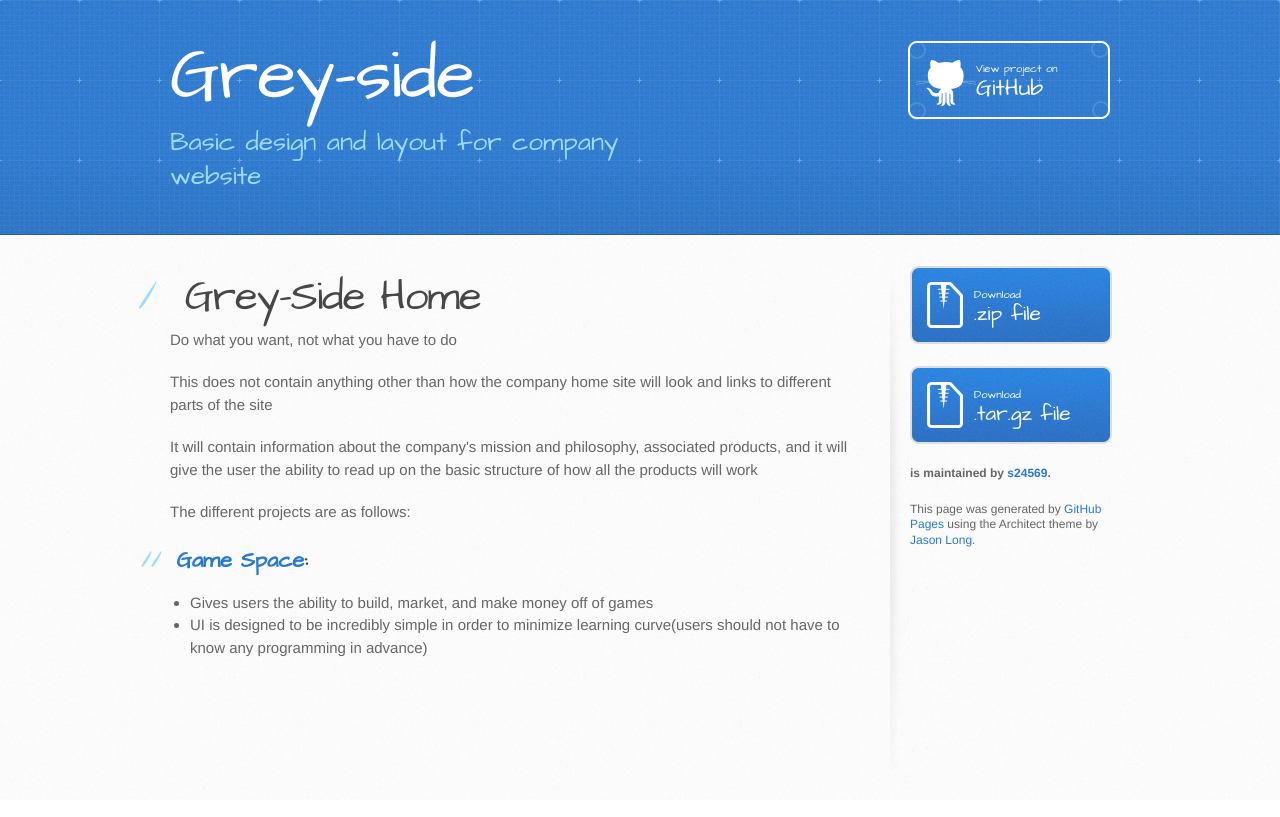
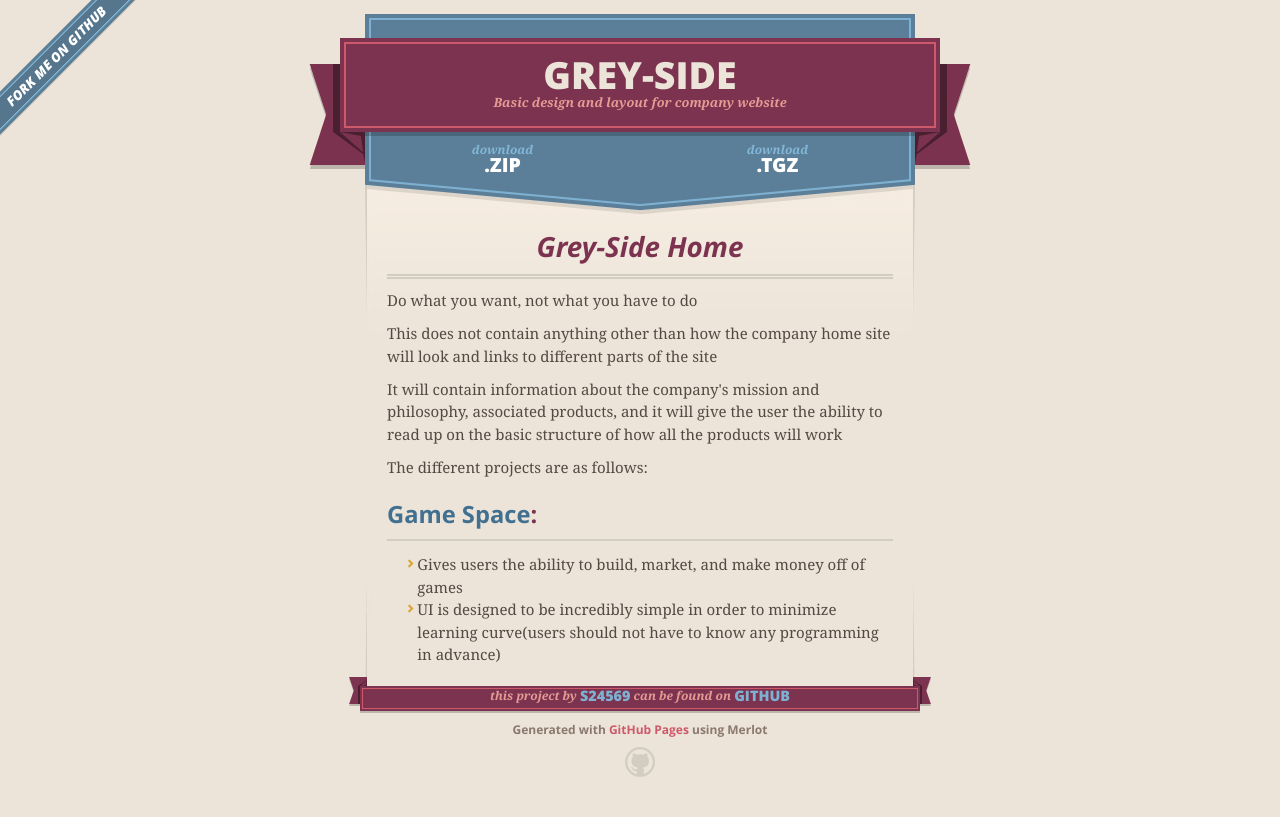
Before and after one commit to DavidWWest/Grey-Side, a PHP site: page / in a window 1280 px wide. Before the commit the page ends 708 px from the top, so only its background shows below. Run offline with PHP 8.4, Linux system fonts and the light colour scheme; some libraries are stand-ins or nearby versions.

Commit message:
Create gh-pages branch via GitHub

```diff
--- a/index.html
+++ b/index.html
@@ -3,31 +3,49 @@
   <head>
     <meta charset='utf-8'>
     <meta http-equiv="X-UA-Compatible" content="chrome=1">
-    <meta name="viewport" content="width=device-width, initial-scale=1, maximum-scale=1">
-    <link href='https://fonts.googleapis.com/css?family=Architects+Daughter' rel='stylesheet' type='text/css'>
-    <link rel="stylesheet" type="text/css" href="stylesheets/stylesheet.css" media="screen">
-    <link rel="stylesheet" type="text/css" href="stylesheets/github-light.css" media="screen">
-    <link rel="stylesheet" type="text/css" href="stylesheets/print.css" media="print">
+    <meta name="viewport" content="width=640">
 
-    <!--[if lt IE 9]>
-    <script src="//html5shiv.googlecode.com/svn/trunk/html5.js"></script>
-    <![endif]-->
+    <link rel="stylesheet" href="stylesheets/core.css" media="screen">
+    <link rel="stylesheet" href="stylesheets/mobile.css" media="handheld, only screen and (max-device-width:640px)">
+    <link rel="stylesheet" href="stylesheets/github-light.css">
 
+    <script type="text/javascript" src="javascripts/modernizr.js"></script>
+    <script type="text/javascript" src="https://ajax.googleapis.com/ajax/libs/jquery/1.7.1/jquery.min.js"></script>
+    <script type="text/javascript" src="javascripts/headsmart.min.js"></script>
+    <script type="text/javascript">
+      $(document).ready(function () {
+        $('#main_content').headsmart()
+      })
+    </script>
     <title>Grey-side by s24569</title>
   </head>
 
   <body>
+    <a id="forkme_banner" href="https://github.com/s24569/Grey-Side">View on GitHub</a>
+    <div class="shell">
+
       <header>
-      <div class="inner">
+        <span class="ribbon-outer">
+          <span class="ribbon-inner">
             <h1>Grey-side</h1>
             <h2>Basic design and layout for company website</h2>
-        <a href="https://github.com/s24569/Grey-Side" class="button"><small>View project on</small> GitHub</a>
-      </div>
+          </span>
+          <span class="left-tail"></span>
+          <span class="right-tail"></span>
+        </span>
       </header>
 
-    <div id="content-wrapper">
-      <div class="inner clearfix">
-        <section id="main-content">
+      <section id="downloads">
+        <span class="inner">
+          <a href="https://github.com/s24569/Grey-Side/zipball/master" class="zip"><em>download</em> .ZIP</a><a href="https://github.com/s24569/Grey-Side/tarball/master" class="tgz"><em>download</em> .TGZ</a>
+        </span>
+      </section>
+
+
+      <span class="banner-fix"></span>
+
+
+      <section id="main_content">
         <h1>
 <a id="grey-side-home" class="anchor" href="#grey-side-home" aria-hidden="true"><span aria-hidden="true" class="octicon octicon-link"></span></a>Grey-Side Home</h1>
 
@@ -48,21 +66,18 @@
 </ul>
       </section>
 
-        <aside id="sidebar">
-          <a href="https://github.com/s24569/Grey-Side/zipball/master" class="button">
-            <small>Download</small>
-            .zip file
-          </a>
-          <a href="https://github.com/s24569/Grey-Side/tarball/master" class="button">
-            <small>Download</small>
-            .tar.gz file
-          </a>
+      <footer>
+        <span class="ribbon-outer">
+          <span class="ribbon-inner">
+            <p>this project by <a href="https://github.com/s24569">s24569</a> can be found on <a href="https://github.com/s24569/Grey-Side">GitHub</a></p>
+          </span>
+          <span class="left-tail"></span>
+          <span class="right-tail"></span>
+        </span>
+        <p>Generated with <a href="https://pages.github.com">GitHub Pages</a> using Merlot</p>
+        <span class="octocat"></span>
+      </footer>
 
-          <p class="repo-owner"><a href="https://github.com/s24569/Grey-Side"></a> is maintained by <a href="https://github.com/s24569">s24569</a>.</p>
-
-          <p>This page was generated by <a href="https://pages.github.com">GitHub Pages</a> using the Architect theme by <a href="https://twitter.com/jasonlong">Jason Long</a>.</p>
-        </aside>
-      </div>
     </div>
 
 
--- a/stylesheets/print.css
+++ b/stylesheets/print.css
@@ -1,228 +1,34 @@
-html, body, div, span, applet, object, iframe,
-h1, h2, h3, h4, h5, h6, p, blockquote, pre,
-a, abbr, acronym, address, big, cite, code,
-del, dfn, em, img, ins, kbd, q, s, samp,
-small, strike, strong, sub, sup, tt, var,
-b, u, i, center,
-dl, dt, dd, ol, ul, li,
-fieldset, form, label, legend,
-table, caption, tbody, tfoot, thead, tr, th, td,
-article, aside, canvas, details, embed,
-figure, figcaption, footer, header, hgroup,
-menu, nav, output, ruby, section, summary,
-time, mark, audio, video {
-  padding: 0;
-  margin: 0;
-  font: inherit;
-  font-size: 100%;
-  vertical-align: baseline;
-  border: 0;
+* {
+  background: none !important;
+  color: #333 !important;
 }
-/* HTML5 display-role reset for older browsers */
-article, aside, details, figcaption, figure,
-footer, header, hgroup, menu, nav, section {
-  display: block;
-}
-body {
-  line-height: 1;
-}
-ol, ul {
-  list-style: none;
-}
-blockquote, q {
-  quotes: none;
-}
-blockquote:before, blockquote:after,
-q:before, q:after {
-  content: '';
-  content: none;
-}
-table {
-  border-spacing: 0;
-  border-collapse: collapse;
-}
-body {
-  font-family: 'Helvetica Neue', Helvetica, Arial, serif;
-  font-size: 13px;
-  line-height: 1.5;
-  color: #000;
+
+h1,h2,h3,h4,h5,h6 {
+  color: #7c334f !important;
 }
 
 a {
-  font-weight: bold;
-  color: #d5000d;
+  color: #417090 !important;
 }
 
-header {
-  padding-top: 35px;
-  padding-bottom: 10px;
+#main_content > .header-level-1:first-child,
+#main_content > .header-level-2:first-child,
+#main_content > .header-level-3:first-child,
+#main_content > .header-level-4:first-child,
+#main_content > .header-level-5:first-child,
+#main_content > .header-level-6:first-child {
+  margin-top: 10px !important;
 }
 
-header h1 {
-  font-size: 48px;
-  font-weight: bold;
-  line-height: 1.2;
-  color: #303030;
-  letter-spacing: -1px;
-}
-
-header h2 {
-  font-size: 24px;
-  font-weight: normal;
-  line-height: 1.3;
-  color: #aaa;
-  letter-spacing: -1px;
-}
-#downloads {
-  display: none;
-}
-#main_content {
-  padding-top: 20px;
-}
-
-code, pre {
-  margin-bottom: 30px;
-  font-family: Monaco, "Bitstream Vera Sans Mono", "Lucida Console", Terminal;
-  font-size: 12px;
-  color: #222;
-}
-
-code {
-  padding: 0 3px;
-}
-
-pre {
-  padding: 20px;
-  overflow: auto;
-  border: solid 1px #ddd;
-}
-pre code {
-  padding: 0;
-}
-
-ul, ol, dl {
-  margin-bottom: 20px;
-}
-
-
-/* COMMON STYLES */
-
-table {
-  width: 100%;
-  border: 1px solid #ebebeb;
-}
-
-th {
-  font-weight: 500;
-}
-
-td {
-  font-weight: 300;
-  text-align: center;
-  border: 1px solid #ebebeb;
-}
-
-form {
-  padding: 20px;
-  background: #f2f2f2;
+#forkme_banner,
+#downloads,
+.left-tail,
+.right-tail
+{
+display: none !important;
 
 }
 
-
-/* GENERAL ELEMENT TYPE STYLES */
-
-h1 {
-  font-size: 2.8em;
+.ribbon-inner,.ribbon-outer {
+  border: 0 !important;
 }
-
-h2 {
-  margin-bottom: 8px;
-  font-size: 22px;
-  font-weight: bold;
-  color: #303030;
-}
-
-h3 {
-  margin-bottom: 8px;
-  font-size: 18px;
-  font-weight: bold;
-  color: #d5000d;
-}
-
-h4 {
-  font-size: 16px;
-  font-weight: bold;
-  color: #303030;
-}
-
-h5 {
-  font-size: 1em;
-  color: #303030;
-}
-
-h6 {
-  font-size: .8em;
-  color: #303030;
-}
-
-p {
-  margin-bottom: 20px;
-  font-weight: 300;
-}
-
-a {
-  text-decoration: none;
-}
-
-p a {
-  font-weight: 400;
-}
-
-blockquote {
-  padding: 0 0 0 30px;
-  margin-bottom: 20px;
-  font-size: 1.6em;
-  border-left: 10px solid #e9e9e9;
-}
-
-ul li {
-  padding-left: 20px;
-  list-style-position: inside;
-  list-style: disc;
-}
-
-ol li {
-  padding-left: 3px;
-  list-style-position: inside;
-  list-style: decimal;
-}
-
-dl dd {
-  font-style: italic;
-  font-weight: 100;
-}
-
-footer {
-  padding-top: 20px;
-  padding-bottom: 30px;
-  margin-top: 40px;
-  font-size: 13px;
-  color: #aaa;
-}
-
-footer a {
-  color: #666;
-}
-
-/* MISC */
-.clearfix:after {
-  display: block;
-  height: 0;
-  clear: both;
-  visibility: hidden;
-  content: '.';
-}
-
-.clearfix {display: inline-block;}
-* html .clearfix {height: 1%;}
-.clearfix {display: block;}
```
Lines whose indentation alone changed are shown as unchanged.
